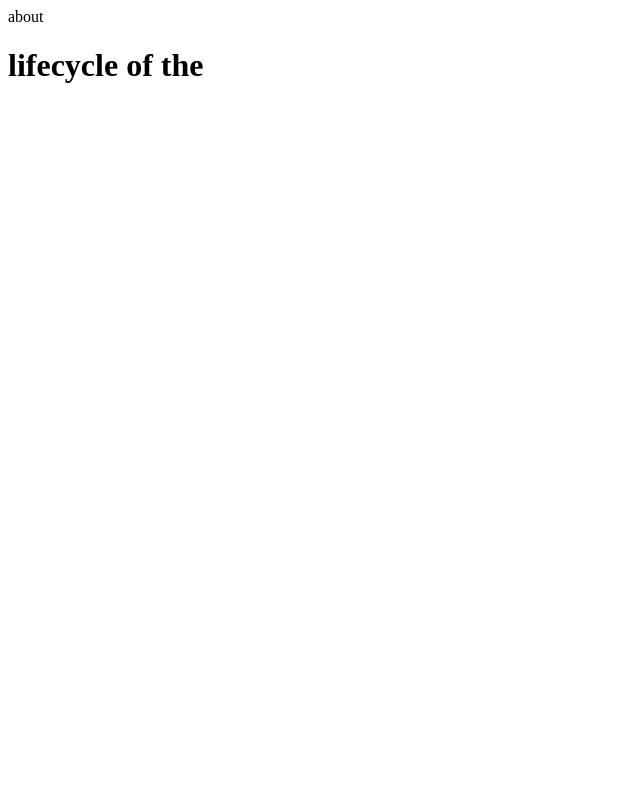
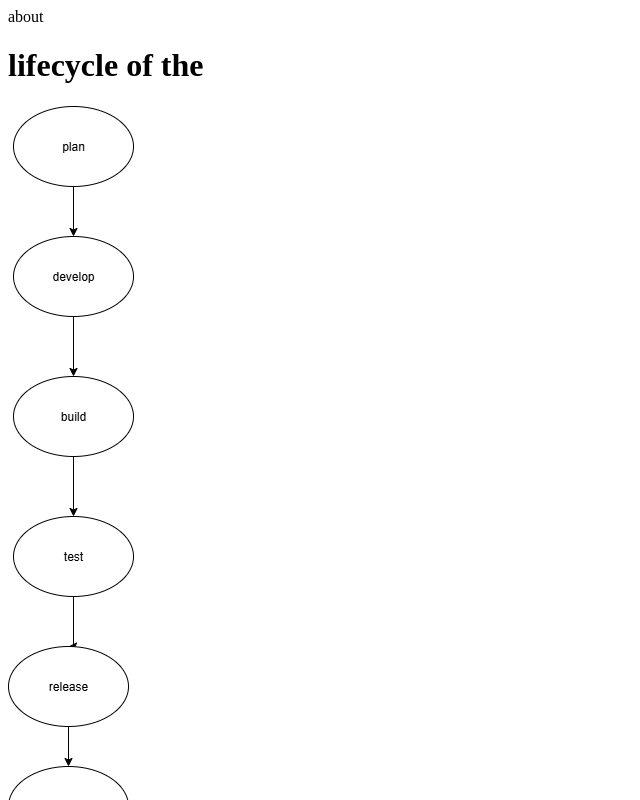
Before and after one commit to koppadikavyasri42/BCA-, a plain HTML site: page index.html in a window 1280 px wide. Shown: the top 800 px of the page, without its empty margins (0-640 px from the left). Drawn offline with Linux system fonts and the light colour scheme.

Commit message:
Update index.html

```diff
--- a/index.html
+++ b/index.html
@@ -2,5 +2,6 @@
   <head>about</head>
   <body>
     <h1> lifecycle of the</h1>
+    <img src="Diagram.png">
   </body>
 </html>
```
